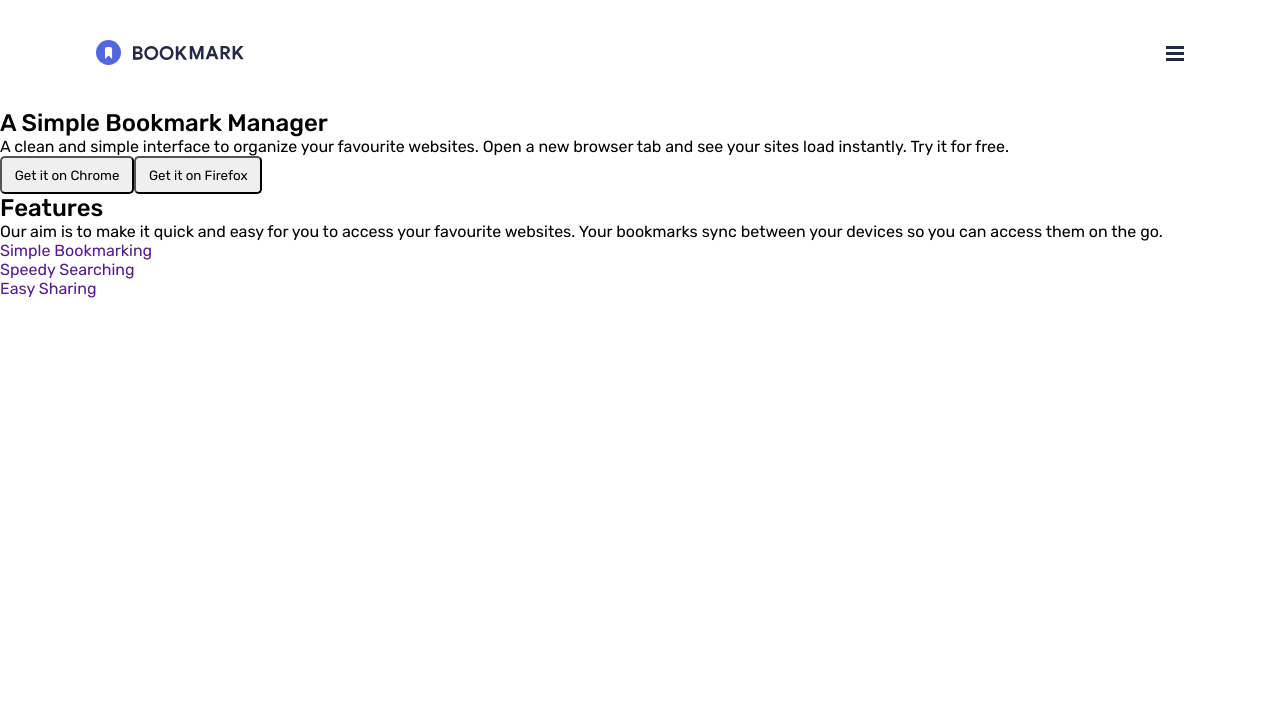
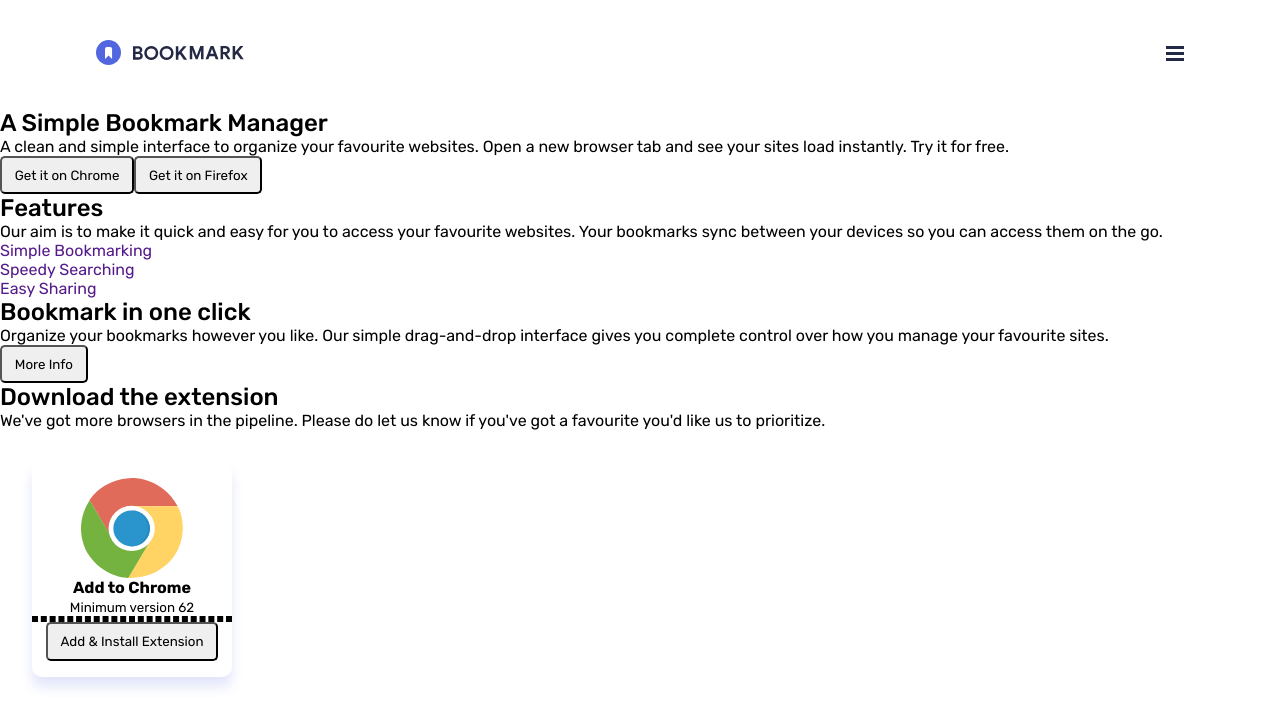
Before and after one commit to nuel1/Bookmark-Landing-Page, an Angular app: page / in a window 1280 px wide. Shown: the top 726 px of the page. Built offline with nearby package versions, Linux system fonts and the light colour scheme.

Commit message:
New changes

```diff
--- a/src/app/app.module.ts
+++ b/src/app/app.module.ts
@@ -7,6 +7,7 @@ import { NavComponent } from './component/nav/nav.component';
 import { HomeComponent } from './component/home/home.component';
 import { FooterComponent } from './component/footer/footer.component';
 import { ButtonComponent } from './component/button/button.component';
+import { ExtensionCardComponent } from './component/extension-card/extension-card.component';
 
 @NgModule({
   declarations: [
@@ -16,6 +17,7 @@ import { ButtonComponent } from './component/button/button.component';
     HomeComponent,
     FooterComponent,
     ButtonComponent,
+    ExtensionCardComponent,
   ],
   imports: [BrowserModule],
   providers: [],
--- a/src/app/component/header/header.component.ts
+++ b/src/app/component/header/header.component.ts
@@ -3,8 +3,6 @@ import { Component } from '@angular/core';
 @Component({
   selector: 'app-header',
   templateUrl: './header.component.html',
-  styleUrls: ['./header.component.scss']
+  styleUrls: ['./header.component.scss'],
 })
-export class HeaderComponent {
-
-}
+export class HeaderComponent {}
--- a/src/app/component/home/home.component.html
+++ b/src/app/component/home/home.component.html
@@ -31,6 +31,36 @@
           <li><a href="">Easy Sharing</a></li>
         </ul>
       </div>
+      <div class="features--feature">
+        <div class="feature-image"></div>
+        <div class="feature-description">
+          <h1>Bookmark in one click</h1>
+          <p>
+            Organize your bookmarks however you like. Our simple drag-and-drop
+            interface gives you complete control over how you manage your
+            favourite sites.
+          </p>
+          <app-button value="More Info"></app-button>
+        </div>
+      </div>
+    </section>
+    <section class="extensions">
+      <h1>Download the extension</h1>
+      <p>
+        We've got more browsers in the pipeline. Please do let us know if you've
+        got a favourite you'd like us to prioritize.
+      </p>
+      <ul class="extension-list">
+        <!-- <img src="../../../assets/images/logo-chrome.svg" alt="" /> -->
+        <li>
+          <app-extension-card
+            imgSrc="../../../assets/images/logo-chrome.svg"
+            imgAlt="Chrome logo"
+            title="Add to Chrome"
+            version="Minimum version 62"
+          ></app-extension-card>
+        </li>
+      </ul>
     </section>
   </main>
 </div>
--- a/src/app/component/home/home.component.scss
+++ b/src/app/component/home/home.component.scss
@@ -1,3 +1,11 @@
 .main {
   overflow-x: hidden;
 }
+
+.extension-list {
+  li {
+    width: 200px;
+    margin-block: 2rem;
+    margin-left: 2rem;
+  }
+}
```
Also changed, not shown: src/app/component/home/home.component.ts (+5 -4 lines).
